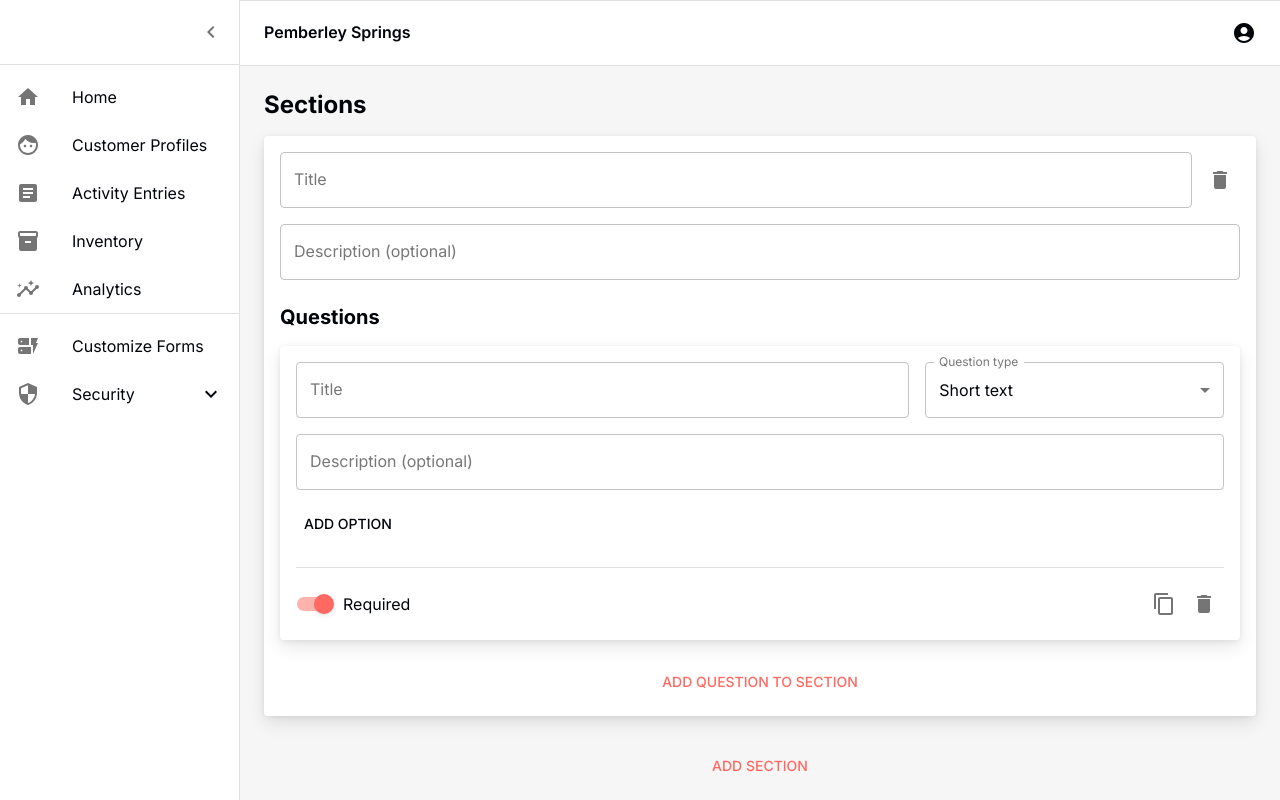
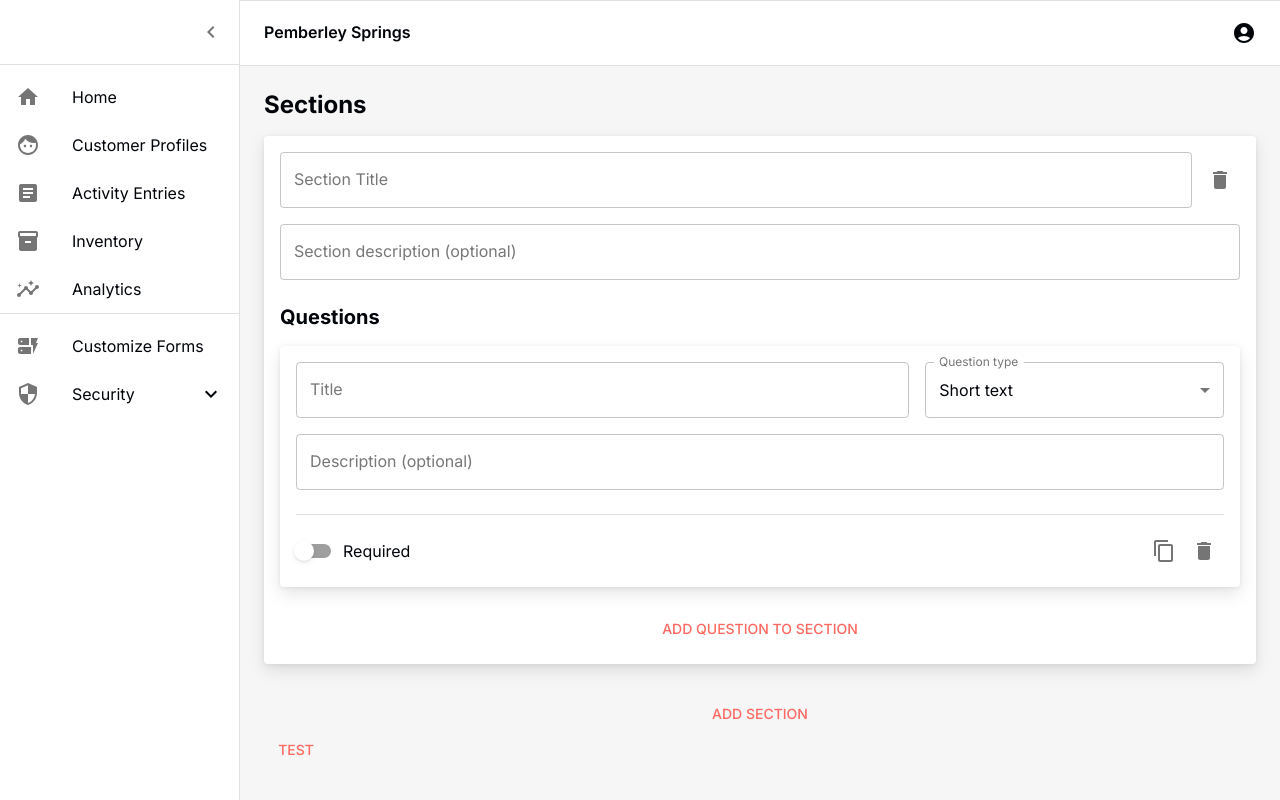
Before and after one commit to KonomiAI/Chronicle, a React (Vite) app in the folder client/: page /formBuilderTest in a window 1280 px wide. Built offline with nearby package versions, Linux system fonts and the light colour scheme.

Commit message:
feat: made validation and require check work

```diff
--- a/client/src/components/form-builder/form-builder.tsx
+++ b/client/src/components/form-builder/form-builder.tsx
@@ -14,6 +14,7 @@ export const FormBuilder = () => {
     control: form.control,
     name: 'sections',
   });
+  const onSubmit = (data: FormTemplateSchema) => console.log(data);
 
   return (
     <Container>
@@ -29,6 +30,7 @@ export const FormBuilder = () => {
             Add section
           </Button>
         </Box>
+        <Button onClick={form.handleSubmit(onSubmit)}>Test</Button>
       </FormProvider>
     </Container>
   );
--- a/client/src/components/form-builder/form-field.tsx
+++ b/client/src/components/form-builder/form-field.tsx
@@ -1,10 +1,11 @@
-import React from 'react';
+import React, { useEffect, useState } from 'react';
 import { FormFieldSchema, FormTemplateSchema } from 'c-form';
 import {
   Control,
   Controller,
   useFieldArray,
   useFormContext,
+  useWatch,
 } from 'react-hook-form';
 import {
   Box,
@@ -28,20 +29,31 @@ import {
   Delete,
   RadioButtonUnchecked,
 } from '@mui/icons-material';
-import { secureRandomString } from '../../utils';
+import { getFormErrorMessage, secureRandomString } from '../../utils';
 import Spacer from '../spacer/Spacer';
 
 interface FormFieldProps {
   sectionIndex: number;
   index: number;
+  onRemove: () => void;
 }
 
-export const FormField = ({ index, sectionIndex }: FormFieldProps) => {
+export const FormField = ({
+  index,
+  sectionIndex,
+  onRemove,
+}: FormFieldProps) => {
   const n = (
     name: keyof FormFieldSchema,
   ): `sections.${number}.fields.${number}.${keyof FormFieldSchema}` =>
     `sections.${sectionIndex}.fields.${index}.${name}`;
   const { control } = useFormContext();
+  const type = useWatch({
+    control,
+    name: n('type'),
+  });
+  const isOptionQuestionType =
+    type === 'multipleChoice' || type === 'multiSelect';
   const { append, remove, fields } = useFieldArray({
     control,
     name: `sections.${sectionIndex}.fields.${index}.options`,
@@ -57,10 +69,11 @@ export const FormField = ({ index, sectionIndex }: FormFieldProps) => {
               rules={{
                 required: true,
                 minLength: 1,
+                min: 1,
               }}
               render={({
                 field: { onChange, value },
-                fieldState: { invalid },
+                fieldState: { invalid, error },
               }) => (
                 <TextField
                   fullWidth
@@ -69,6 +82,7 @@ export const FormField = ({ index, sectionIndex }: FormFieldProps) => {
                   onChange={onChange}
                   value={value}
                   error={invalid}
+                  helperText={getFormErrorMessage(error?.type)}
                 />
               )}
             />
@@ -124,7 +138,8 @@ export const FormField = ({ index, sectionIndex }: FormFieldProps) => {
               )}
             />
           </Grid>
-          {fields.map((f: any, i) => (
+          {isOptionQuestionType &&
+            fields.map((f: any, i) => (
               <Grid item xs={12} key={f.id}>
                 <Box sx={{ display: 'flex', alignItems: 'flex-end' }}>
                   <RadioButtonUnchecked
@@ -151,12 +166,16 @@ export const FormField = ({ index, sectionIndex }: FormFieldProps) => {
                       />
                     )}
                   />
-                <IconButton aria-label="delete multiple select option">
+                  <IconButton
+                    aria-label="delete multiple select option"
+                    onClick={() => remove(i)}
+                  >
                     <Clear />
                   </IconButton>
                 </Box>
               </Grid>
             ))}
+          {isOptionQuestionType && (
             <Grid item xs={12}>
               <Button
                 variant="text"
@@ -171,6 +190,7 @@ export const FormField = ({ index, sectionIndex }: FormFieldProps) => {
                 Add option
               </Button>
             </Grid>
+          )}
         </Grid>
         <Spacer />
         <Divider sx={{ my: 2 }} />
@@ -181,15 +201,29 @@ export const FormField = ({ index, sectionIndex }: FormFieldProps) => {
             justifyContent: 'space-between',
           }}
         >
+          <Controller
+            name={n('optional')}
+            control={control}
+            render={({ field: { onChange, value } }) => (
               <FormControlLabel
-            control={<Switch defaultChecked />}
+                control={
+                  <Switch
+                    onChange={(_, checked) => onChange(!checked)}
+                    value={!value}
+                  />
+                }
                 label="Required"
+              />
+            )}
           />
           <Box>
             <IconButton aria-label="duplicate this question">
               <ContentCopy />
             </IconButton>
-            <IconButton aria-label="delete this question">
+            <IconButton
+              aria-label="delete this question"
+              onClick={() => onRemove()}
+            >
               <Delete />
             </IconButton>
           </Box>
--- a/client/src/components/form-builder/form-section.tsx
+++ b/client/src/components/form-builder/form-section.tsx
@@ -13,6 +13,7 @@ import {
 import { Controller, useFieldArray, useFormContext } from 'react-hook-form';
 import { DEFAULT_FIELD_VAL } from './const';
 import { FormField } from './form-field';
+import { getFormErrorMessage } from '../../utils';
 
 interface FormSectionProps {
   index: number;
@@ -21,7 +22,7 @@ interface FormSectionProps {
 
 export const FormSection = ({ index, onRemove }: FormSectionProps) => {
   const { control } = useFormContext();
-  const { fields, append } = useFieldArray({
+  const { fields, append, remove } = useFieldArray({
     control,
     name: `sections.${index}.fields`,
   });
@@ -40,15 +41,16 @@ export const FormSection = ({ index, onRemove }: FormSectionProps) => {
               }}
               render={({
                 field: { onChange, value },
-                fieldState: { invalid },
+                fieldState: { invalid, error },
               }) => (
                 <TextField
                   fullWidth
-                  label="Title"
+                  label="Section Title"
                   variant="outlined"
                   onChange={onChange}
                   value={value}
                   error={invalid}
+                  helperText={getFormErrorMessage(error?.type)}
                 />
               )}
             />
@@ -64,10 +66,6 @@ export const FormSection = ({ index, onRemove }: FormSectionProps) => {
             <Controller
               name={`sections.${index}.description`}
               control={control}
-              rules={{
-                required: true,
-                minLength: 1,
-              }}
               render={({
                 field: { onChange, value },
                 fieldState: { invalid },
@@ -75,7 +73,7 @@ export const FormSection = ({ index, onRemove }: FormSectionProps) => {
                 <TextField
                   fullWidth
                   multiline
-                  label="Description (optional)"
+                  label="Section description (optional)"
                   variant="outlined"
                   onChange={onChange}
                   value={value}
@@ -89,7 +87,12 @@ export const FormSection = ({ index, onRemove }: FormSectionProps) => {
           Questions
         </Typography>
         {fields.map((f, i) => (
-          <FormField key={f.id} index={i} sectionIndex={index} />
+          <FormField
+            key={f.id}
+            index={i}
+            sectionIndex={index}
+            onRemove={() => remove(i)}
+          />
         ))}
         <Box sx={{ mt: 2 }}>
           <Button fullWidth onClick={() => append(DEFAULT_FIELD_VAL)}>
```
Lines whose indentation alone changed are shown as unchanged.
